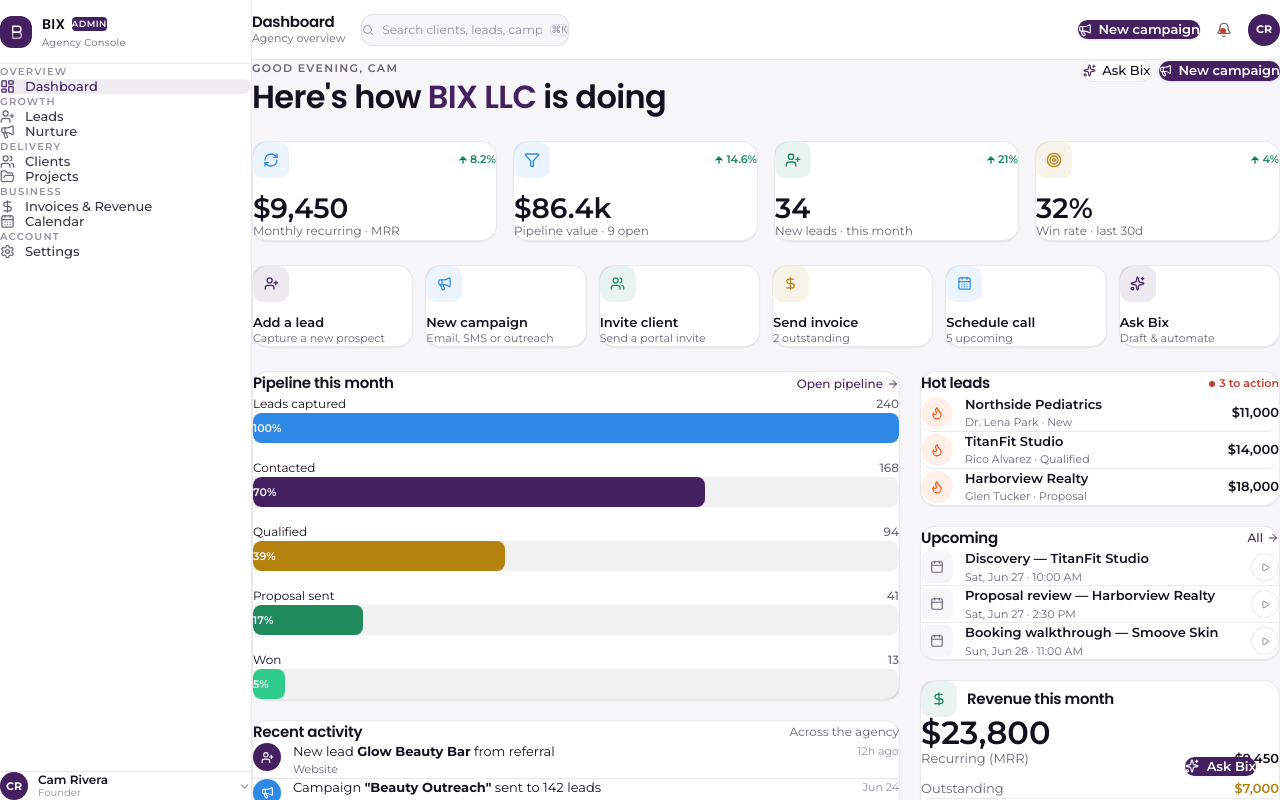
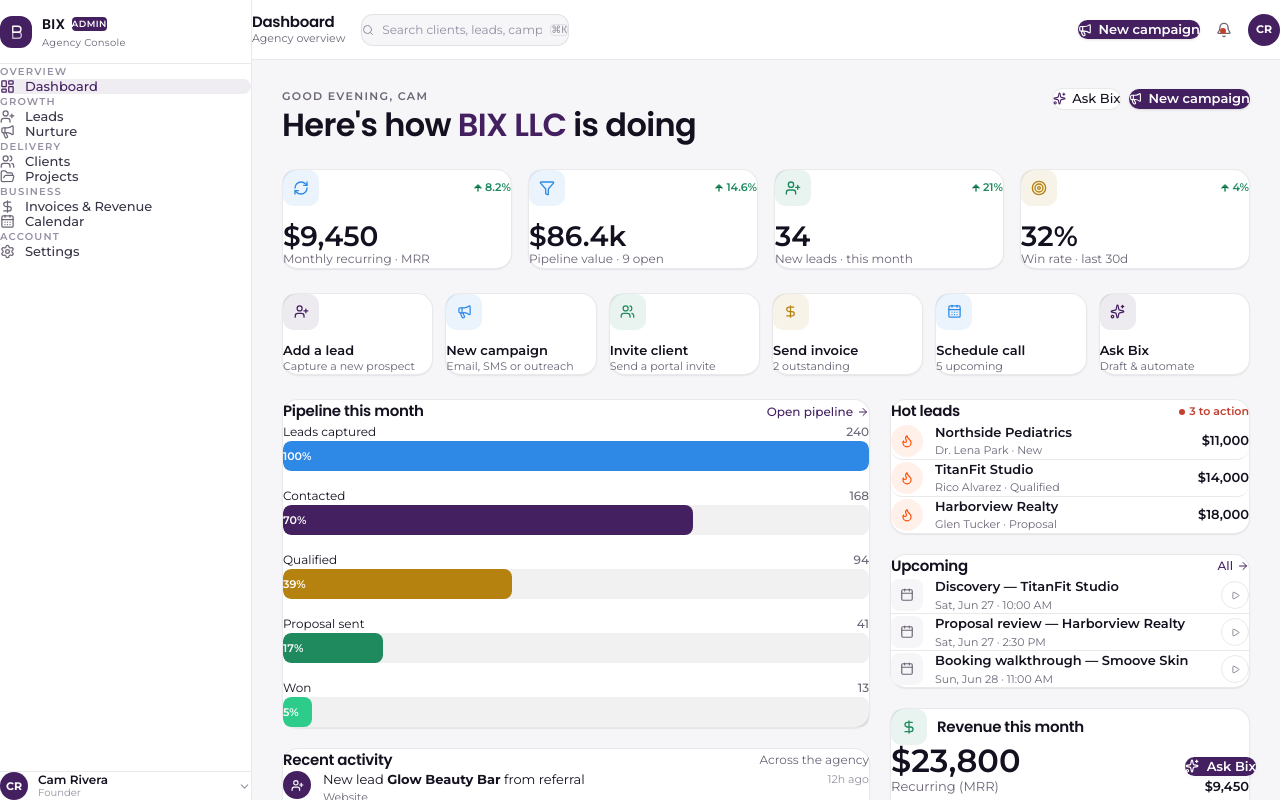
Before and after one commit to Bixllc/bix-console, a React (Vite) app: page / in a window 1280 px wide. Built offline with nearby package versions, Linux system fonts and the light colour scheme.

Commit message:
Add bx-view container: max-width 1320px centered, FAB z-index 140

```diff
--- a/src/App.tsx
+++ b/src/App.tsx
@@ -18,8 +18,10 @@ function Layout({ children }: { children: React.ReactNode }) {
       <div className="flex flex-col flex-1 min-w-0 overflow-hidden">
         <Topbar />
         <main className="flex-1 overflow-y-auto">
-          <div className="max-w-[1320px] mx-auto px-5 py-6">
-            {children}
+          <div className="bx-view">
+            <div className="bx-view__inner">
+              {children}
+            </div>
           </div>
         </main>
       </div>
--- a/src/index.css
+++ b/src/index.css
@@ -109,6 +109,13 @@ h1, h2, h3, h4, h5, h6 {
 ::-webkit-scrollbar-track { background: transparent; }
 ::-webkit-scrollbar-thumb { background: var(--bx-line); border-radius: 99px; }
 
+/* ─── View container ─────────────────────────────────────────────────────── */
+.bx-view         { padding: 28px 30px 96px; }
+.bx-view__inner  { max-width: 1320px; margin: 0 auto; }
+
+/* FAB always above cards */
+.bx-fab { z-index: 140; }
+
 @media (prefers-reduced-motion: reduce) {
   *, *::before, *::after { transition-duration: 0.01ms !important; animation-duration: 0.01ms !important; }
 }
--- a/src/pages/Dashboard.tsx
+++ b/src/pages/Dashboard.tsx
@@ -327,7 +327,7 @@ export function Dashboard() {
       </div>
 
       {/* Ask Bix FAB */}
-      <button className="fixed bottom-6 right-6 z-30 flex items-center gap-2 px-4 py-2.5 bg-[var(--color-purple)] text-white rounded-full shadow-[var(--shadow-lg)] hover:bg-[var(--color-purple-deep)] transition-all text-[13px] font-semibold">
+      <button className="bx-fab fixed bottom-6 right-6 flex items-center gap-2 px-4 py-2.5 bg-[var(--bx-purple)] text-white rounded-full shadow-[var(--bx-shadow-lg)] hover:bg-[var(--bx-purple-2)] transition-all text-[13px] font-semibold">
         <Sparkles size={14} />
         Ask Bix
       </button>
```
